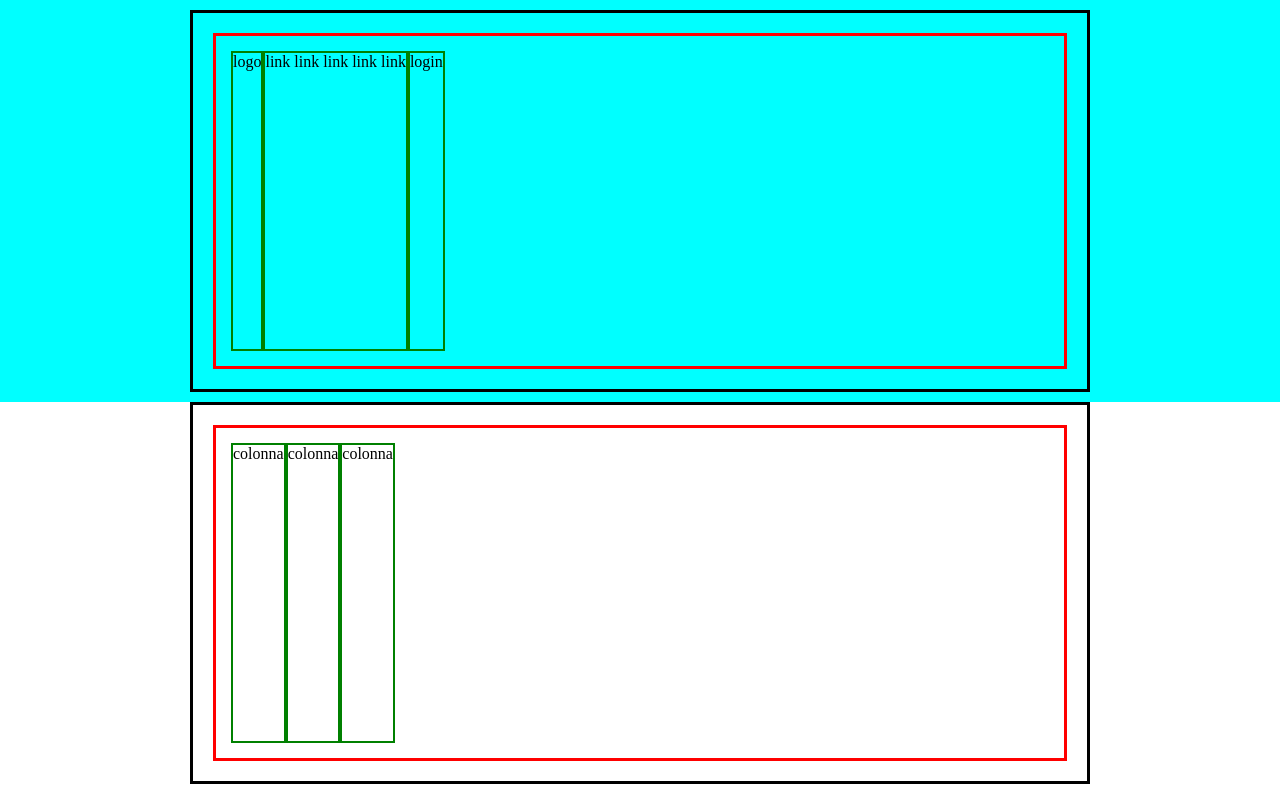
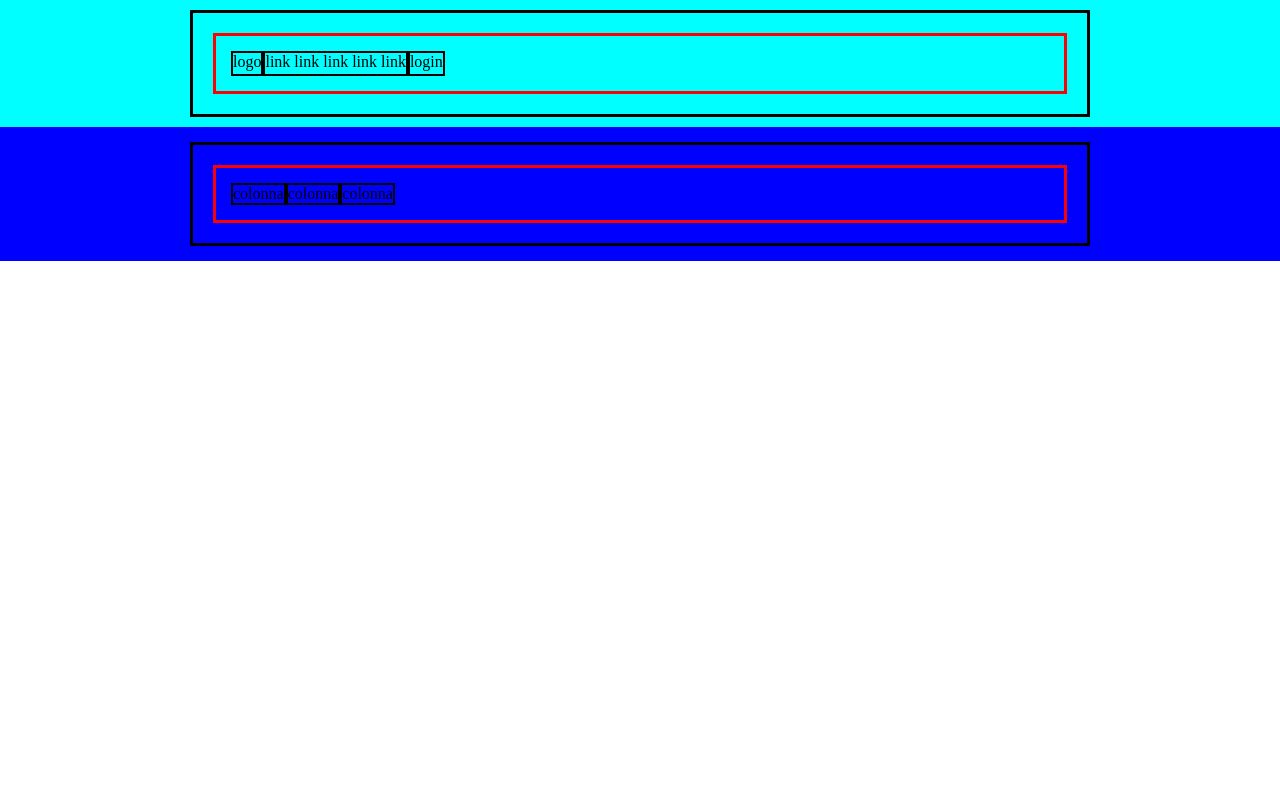
Before and after one commit to ChriCore99/htmlcss-struttura-discord, a plain HTML site: page index.html in a window 1280 px wide. Drawn offline with Linux system fonts and the light colour scheme.

Commit message:
ADD: aggiunta prima sezione main

```diff
--- a/css/style.css
+++ b/css/style.css
@@ -15,6 +15,7 @@ img {
 
 /* LAYOUT */
 
+/* header */
 .header-sec {
     background-color: aqua;
     padding-top: 10px;
@@ -30,6 +31,20 @@ img {
     display: flex;
 }
 
+.col-header {
+    min-height: 25px;
+}
+
+/* main */
+.main-sec {
+    padding-top: 15px;
+    padding-bottom: 15px;
+}
+
+.main-sec1-color {
+    background-color: blue;
+}
+
 /* DEBUG RULES */
 
 .debug .container {
@@ -43,6 +58,6 @@ img {
 }
 
 .debug .col {
-    border: 2px solid green;
-    min-height: 300px;
+    border: 2px solid black;
+    /* min-height: 300px; */
 }
--- a/index.html
+++ b/index.html
@@ -12,15 +12,15 @@
         <section class="header-sec">
             <div class="container">
                 <div class="row">
-                    <div class="col 25"> logo </div>
-                    <div class="col 50"> link link link link link </div>
-                    <div class="col 25"> login </div>
+                    <div class="col col-header"> logo </div>
+                    <div class="col col-header"> link link link link link </div>
+                    <div class="col col-header"> login </div>
                 </div>
             </div>
         </section>
     </header>
     <main>
-        <section>
+        <section class="main-sec main-sec1-color">
             <div class="container">
                 <div class="row">
                     <div class="col"> colonna </div>
```
